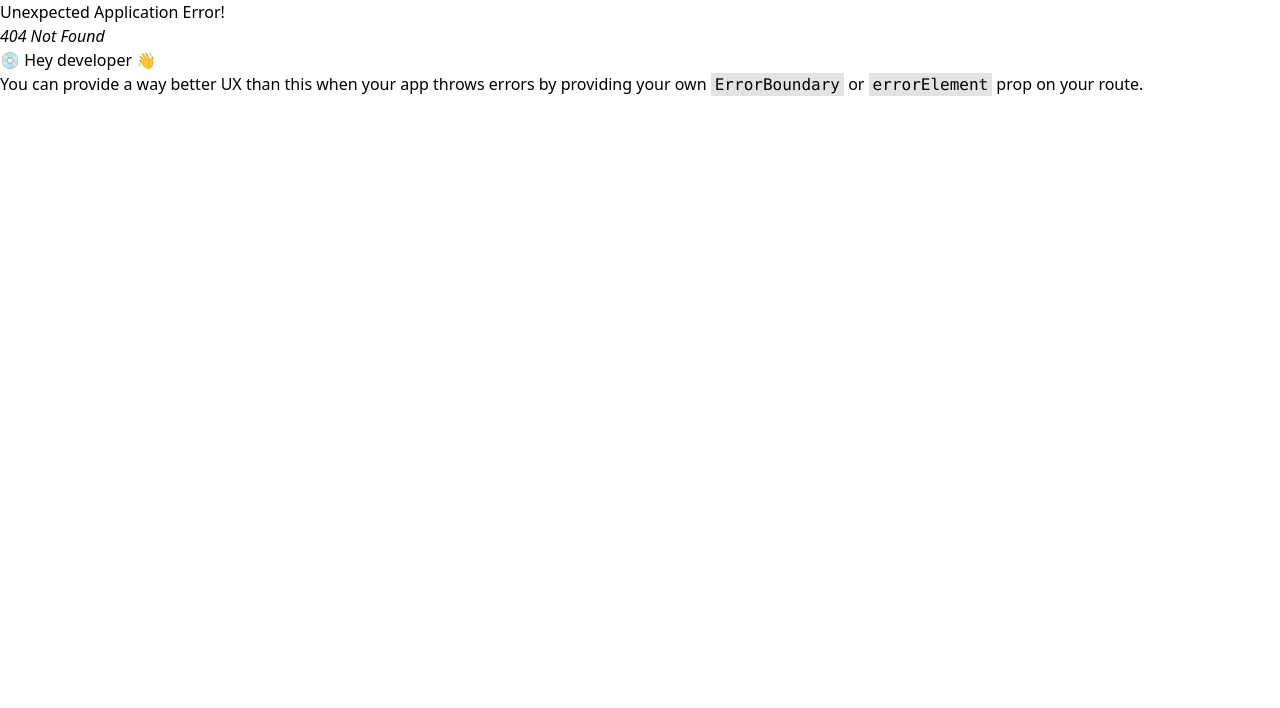
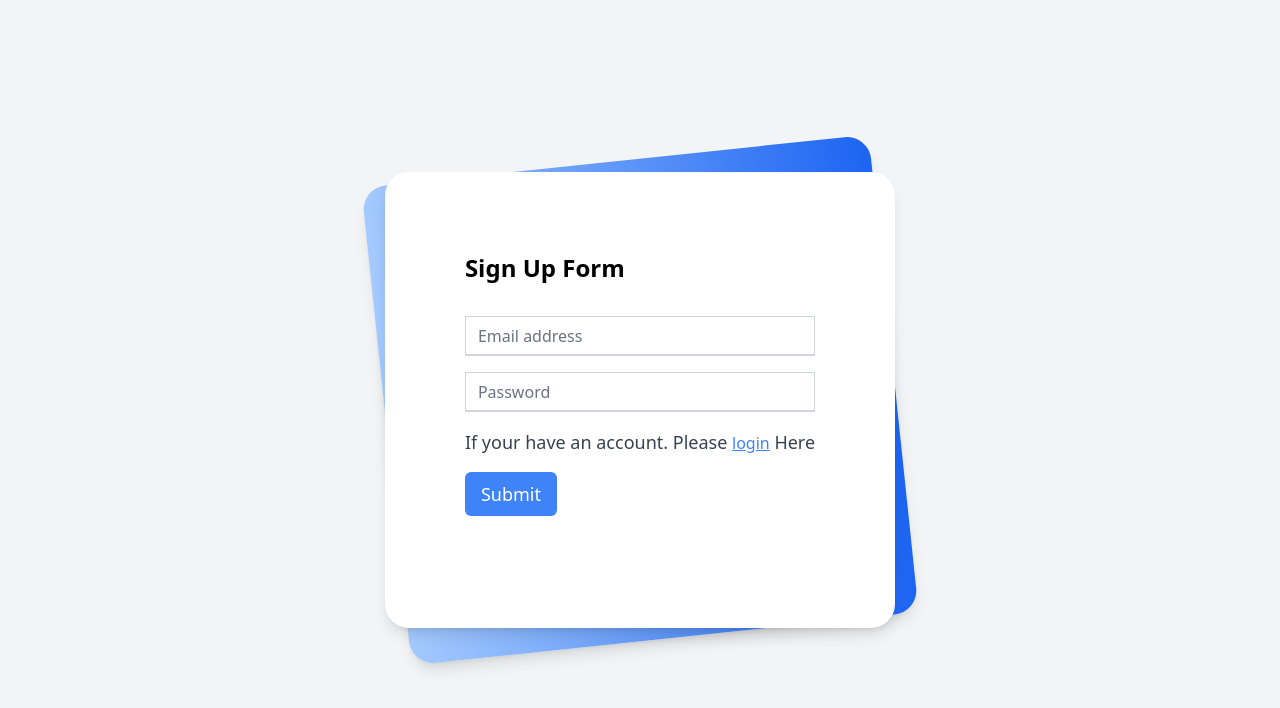
Before and after one commit to Koee/Clone-Store-Book, a React (Vite) app in the folder mern-client/: page /sign-up in a window 1280 px wide. Before the commit this address had no page. Shown: the top 708 px of the page. Built offline with nearby package versions, Linux system fonts and the light colour scheme.

Commit message:
add firebase , add page signup, add page authProvider

```diff
--- a/mern-client/package.json
+++ b/mern-client/package.json
@@ -10,6 +10,7 @@
     "preview": "vite preview"
   },
   "dependencies": {
+    "firebase": "^10.9.0",
     "flowbite-react": "^0.7.2",
     "localforage": "^1.10.0",
     "match-sorter": "^6.3.4",
--- /dev/null
+++ b/mern-client/src/components/SignUp.jsx
@@ -0,0 +1,68 @@
+import React, { useContext, useState } from 'react'
+import { Link, useLocation, useNavigate } from 'react-router-dom'
+import { AuthContext } from '../contects/AuthProvider'
+const SignUp = () => {
+    const { createUser } = useContext(AuthContext)
+    const [error, setErr] = useState('error');
+
+    const location = useLocation();
+    const navigate = useNavigate();
+//login success > direction page home
+    const from = location.state?.pathname || "/"
+    const handleSignUp = (e) => {
+        e.preventDefault();
+        const form = e.target;
+        const email = form.email.value;
+        const password = form.password.value;
+
+        // console.log(email, password);
+        createUser(email, password).then((userCredential) => {
+            // Signed up
+            const user = userCredential.user;
+            alert("Sign up succesfully!")
+            navigate(from, { replace: true })
+
+        })
+            .catch((error) => {
+                const errorCode = error.code;
+                const errorMessage = error.message;
+                // ..
+                setErr(errorMessage)
+            });;
+    };
+
+    return (
+        <div class="min-h-screen bg-gray-100 py-6 flex flex-col justify-center sm:py-12">
+            <div class="relative py-3 sm:max-w-xl sm:mx-auto">
+                <div
+                    class="absolute inset-0 bg-gradient-to-r from-blue-300 to-blue-600 shadow-lg transform -skew-y-6 sm:skew-y-0 sm:-rotate-6 sm:rounded-3xl">
+                </div>
+                <div class="relative px-4 py-10 bg-white shadow-lg sm:rounded-3xl sm:p-20">
+                    <div class="max-w-md mx-auto">
+                        <div>
+                            <h1 class="text-2xl font-semibold">Sign Up Form</h1>
+                        </div>
+                        <div class="divide-y divide-gray-200">
+                            <form onSubmit={handleSignUp} class="py-8 text-base leading-6 space-y-4 text-gray-700 sm:text-lg sm:leading-7">
+                                <div class="relative">
+                                    <input id="email" name="email" type="text" class="peer h-10 w-full border-b-2 border-gray-300 text-gray-900 focus:outline-none focus:borer-rose-600" placeholder="Email address" />
+
+                                </div>
+                                <div class="relative">
+                                    <input id="password" name="password" type="password" class="peer h-10 w-full border-b-2 border-gray-300 text-gray-900 focus:outline-none focus:borer-rose-600" placeholder="Password" />
+
+                                </div>
+                                <p>If your have an account. Please <Link to="/login" className='text-base text-blue-500 underline'>login</Link > Here</p>
+                                <div className="relative">
+                                    <button className="bg-blue-500 text-white rounded-md px-4 py-2">Submit</button>
+                                </div>
+                            </form>
+                        </div>
+                    </div>
+                </div>
+            </div>
+        </div>
+    )
+}
+
+export default SignUp
--- /dev/null
+++ b/mern-client/src/contects/AuthProvider.jsx
@@ -0,0 +1,34 @@
+import React, { createContext, useState } from 'react'
+
+import app from "../firebase/firebase.config"
+import { getAuth, createUserWithEmailAndPassword } from "firebase/auth";
+
+export const AuthContext = createContext();
+const auth = getAuth(app)
+
+const AuthProvider = ({ children }) => {
+
+    const [user, setUser] = useState(null);
+    const [loading, setLoading] = useState(true);
+
+    const createUser = (email, password) => {
+        setLoading(true)
+        return createUserWithEmailAndPassword(auth, email, password)
+    };
+
+    // const SignUpWithGmail = () => {
+    //     return
+    // }
+
+    const authInfo = {
+        createUser
+    };
+
+    return (
+        <AuthContext.Provider value={authInfo}>
+            {children}
+        </AuthContext.Provider>
+    )
+}
+
+export default AuthProvider
--- /dev/null
+++ b/mern-client/src/firebase/firebase.config.js
@@ -0,0 +1,19 @@
+//file setup env firebase
+// Import the functions you need from the SDKs you need
+import { initializeApp } from "firebase/app";
+// TODO: Add SDKs for Firebase products that you want to use
+// https://firebase.google.com/docs/web/setup#available-libraries
+
+// Your web app's Firebase configuration
+const firebaseConfig = {
+    apiKey: "AIzaSyAo_zkptc2a7u2pqzOIdA5ESnZMaqEAVsU",
+    authDomain: "mern-book-inventory-f8c9b.firebaseapp.com",
+    projectId: "mern-book-inventory-f8c9b",
+    storageBucket: "mern-book-inventory-f8c9b.appspot.com",
+    messagingSenderId: "420827937682",
+    appId: "1:420827937682:web:fda1682632a617ca8f5f4b"
+};
+
+// Initialize Firebase
+const app = initializeApp(firebaseConfig);
+export default app;
--- a/mern-client/src/main.jsx
+++ b/mern-client/src/main.jsx
@@ -3,9 +3,12 @@
 import './index.css'
 import { RouterProvider } from 'react-router-dom'
 import Router from "./routers/router.jsx"
+import AuthProvider from './contects/AuthProvider.jsx'
 
 ReactDOM.createRoot(document.getElementById('root')).render(
   <React.StrictMode>
-    <RouterProvider router={Router} />
+    <AuthProvider>
+      <RouterProvider router={Router} />
+    </AuthProvider>
   </React.StrictMode>,
 )
--- a/mern-client/src/routers/router.jsx
+++ b/mern-client/src/routers/router.jsx
@@ -16,6 +16,7 @@
 import DaskBoardManager from "../dashboard/DaskBoardManager";
 import EditBook from "../dashboard/EditBook";
 import DashBoardCreateBook from "../dashboard/DashBoardCreateBook";
+import SignUp from "../components/SignUp";
 
 
 const Router = createBrowserRouter([
@@ -68,6 +69,10 @@
                 loader: ({ params }) => fetch(`http://localhost:4001/book/${params.id}`)
             },
         ]
+    },
+    {
+        path: 'sign-up',
+        element: <SignUp />
     }
 ]);
 
```
Also changed, not shown: 2 other files (tests, documents, lock files or other folders).
